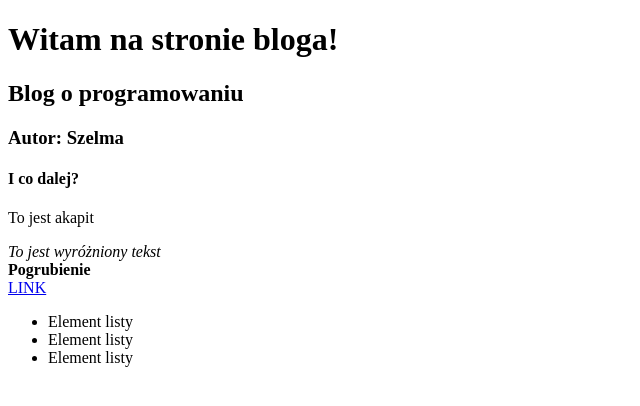
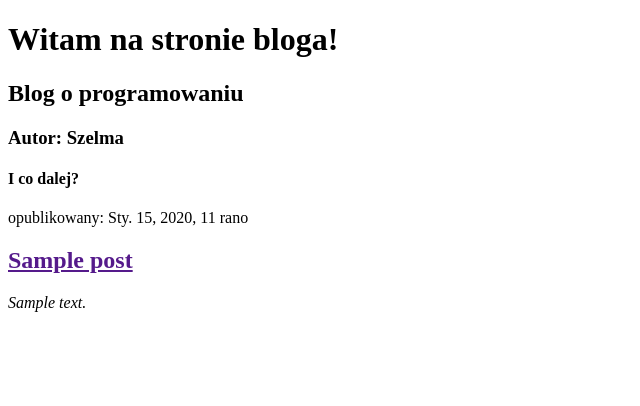
Before and after one commit to Szelmaa/djangoblog, a Django app: page / in a window 1280 px wide. Shown: the top 406 px of the page, without its empty margins (0-640 px from the left). Run offline with Django 3.2, Linux system fonts and the light colour scheme; tables that the repository leaves empty hold one stand-in row (values such as "Sample post").

Commit message:
zmiana w pliku html

```diff
--- a/blog/templates/blog/post_list.html
+++ b/blog/templates/blog/post_list.html
@@ -11,18 +11,16 @@
         <h3>Autor: Szelma</h3>
         <h4>I co dalej?</h4>
     </div>
+
+    {% for post in posts%}
     <div>
-        <p>To jest akapit</p>
-        <em>To jest wyróżniony tekst</em><br>
-        <strong>Pogrubienie</strong><br>
-        <a href="https://github.com/Szelmaa">LINK</a>
+        <p>opublikowany: {{ post.published_date }}</p>
+        <h2><a href="">{{ post.title }}</a></h2>
+        <em>{{ post.text|linebreaksbr }}</em>
     </div>
+    {% endfor %}
     <div>
-    <ul>
-        <li>Element listy</li>
-        <li>Element listy</li>
-        <li>Element listy</li>
-    </ul>
+
     </div>
 
 </body>
```
